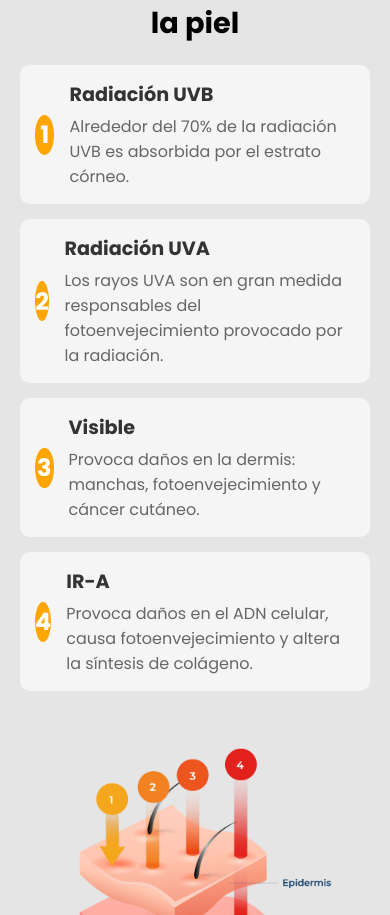
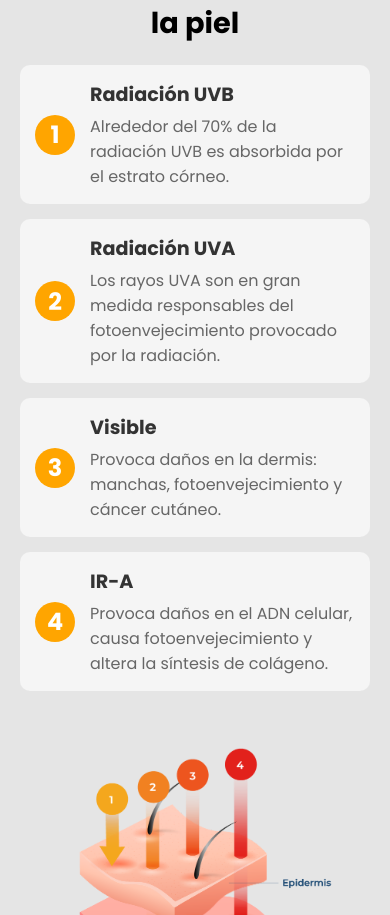
Before and after one commit to alejandro1osorio/landing-sunpro, a Vue app: page / in a window 390 px wide. Shown: the part 1010-1925 px from the top of the page. Built offline with nearby package versions, Linux system fonts and the light colour scheme.

Commit message:
ajustes de responsividad

```diff
--- a/src/components/Items.vue
+++ b/src/components/Items.vue
@@ -86,6 +86,9 @@ export default {
   color: white;
   width: 40px;
   height: 40px;
+  min-width: 40px;
+  min-height: 40px;
+  aspect-ratio: 1/1;  /* 🔹 Asegura que siempre sea un círculo perfecto */
   display: flex;
   justify-content: center;
   align-items: center;
```
Also changed, not shown: src/App.vue (line endings or trailing spaces).
